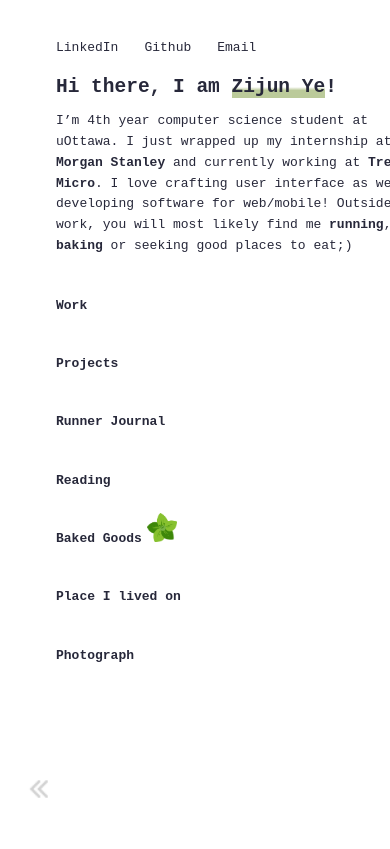
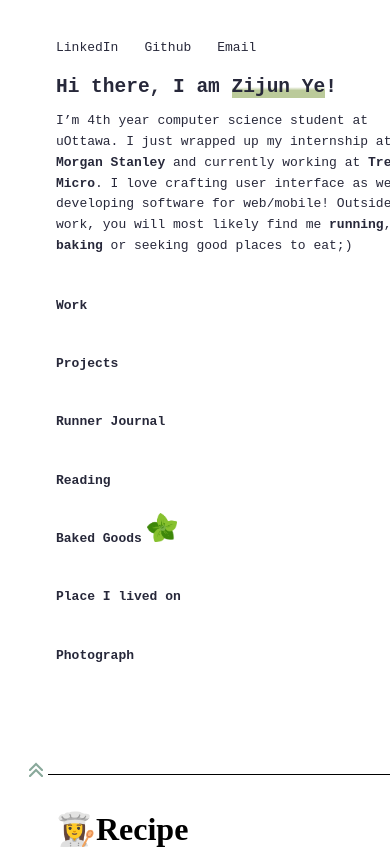
Before and after one commit to ZijunYe/jun-portfolio, a Next.js app in the folder nextjs-blog/: page /bake/menu in a window 390 px wide. Shown: the top 849 px of the page. Built offline with nearby package versions, Linux system fonts and the light colour scheme.

Commit message:
Temporarily fix the nav bar expand issue + add responsive design

```diff
--- a/nextjs-blog/pages/components/layout.js
+++ b/nextjs-blog/pages/components/layout.js
@@ -1,14 +1,20 @@
 import styles from './layout.module.css';
 import NavBar from './navBar';
 import { usePathname } from 'next/navigation';
-import { useState } from 'react'; // Import useState hook
+import { useState,useEffect } from 'react'; // Import useState hook
 
 export default function Layout({children}){
     const pathname = usePathname();
-    const name = (pathname.split('/'))[1];
+    const name = (pathname.split('/'))[2];
+    console.log(name);
+    // State to track whether the navbar should be visible
+    const [navbarVisible, setNavbarVisible] = useState(false);
 
-    // State to track whether the navbar should be visible
-    const [navbarVisible, setNavbarVisible] = useState(true);
+    useEffect(() => {
+        if (name === 'menu') {
+          setNavbarVisible(true);
+        }
+      }, [name, setNavbarVisible]);
 
     // Function to toggle navbar visibility
     const toggleNavbar = () => {
@@ -22,11 +28,13 @@ export default function Layout({children}){
             </div>
 
             <div className={styles.expand} style={{ display: navbarVisible ? 'block' : 'none' }}>
-                {/* Add onClick event to the image */}
-                <div onClick={toggleNavbar}>
-                    <img className={styles.icon} src="/project-icons/Expand_left_double_light.png"></img>
+                <div className={styles.expandIcon} onClick={toggleNavbar}>
+                    <img className={styles.iconV} src="/project-icons/Expand_left_double_light.png"></img>
+                    <img className={styles.iconH} src="/project-icons/Expand_up_double_light.png"></img>
+                    <div className={styles.horizontal}></div>
                 </div>
                 <div className={styles.vertical}></div>
+
             </div>
 
             <div className={styles.open} style={{ display: navbarVisible ? 'none' : 'block' }}>
--- a/nextjs-blog/pages/components/layout.module.css
+++ b/nextjs-blog/pages/components/layout.module.css
@@ -6,12 +6,22 @@
   .icon{
     width:30px;
   }
+  .iconV{
+    display: block;
+  }
+  .iconH{
+    display: None;
+  }
 
   .vertical{
     border-left:1px solid black;
     height:75vh;
     overflow-y:auto;
     margin-left: 10px;
+  }
+
+  .horizontal{
+    display: none;
   }
 
   .open{
@@ -38,15 +48,37 @@
       display:block;
     }
 
-    .vertical{
+    .expandIcon{
+      display: flex;
+    }
+
+    .iconV{
+      display: None;
+    }
+    .iconH{
+      display: inline;
+    }
+
+    .expand{
+      height: 20px;
+      display: flex;
+    }
+
+    .horizontal{
       /* border-left:1px solid black;  */
+      float:right;
+      display: block;
       border-top: 1px solid black;
       height:0;
       width: 100vw;
       overflow-x:auto;
-      margin-top: 80px;
+      margin-top: 1em;
       /* margin-right: 2em; */
-      display:block;
+      /* display:block;  */
+    }
+
+    .vertical{
+      display: none;
     }
     .content{
       margin-top: 2em;
--- a/nextjs-blog/pages/components/navBar.js
+++ b/nextjs-blog/pages/components/navBar.js
@@ -82,7 +82,7 @@ export default function NavBar(){
 
       <div className={styles.nav}>
         <h4 className={styles.item}>
-          <Link className={styles.link} href="/running/journal">
+          <Link className={styles.link} href="/running/menu">
             Runner Journal
           </Link>
           {name != 'running' && <img src="/flower.png" className={styles.flower} />}
--- a/nextjs-blog/pages/components/navbar.module.css
+++ b/nextjs-blog/pages/components/navbar.module.css
@@ -41,7 +41,7 @@
   .intro{
     display:block;
     width: 380px;
-    padding: 1.5em 2em 2em 2em;
+    padding: 1.5em 2em 1em 2em;
     max-height: 80vh;
   }
 
@@ -191,7 +191,7 @@
     /* CSS that should be displayed if width is equal to or less than 800px goes here */
     .intro{
 
-      padding: 0em 2em 6em 2em;
+      padding: 0em 2em 5em 2em;
 
     }
 
--- a/nextjs-blog/pages/running/journal.js
+++ b/nextjs-blog/pages/running/menu.js
@@ -1,10 +1,8 @@
 import Link from 'next/link';
 import Layout from '../components/layout';
 import styles from './runnerJournal.module.css';
-import React, { useEffect, useState } from 'react';
 
-
-export default function Journal(){
+export default function Menu(){
     const journals =[
         {
             count: '01.',
```
